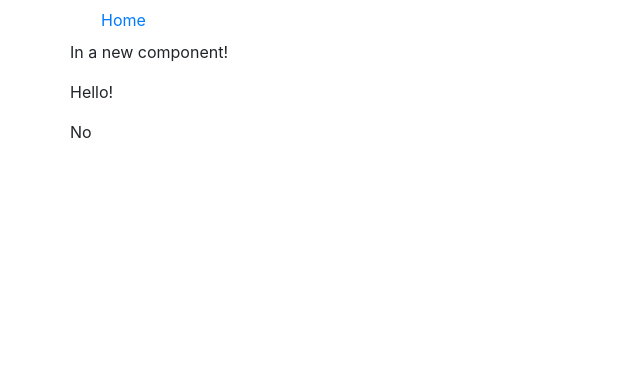
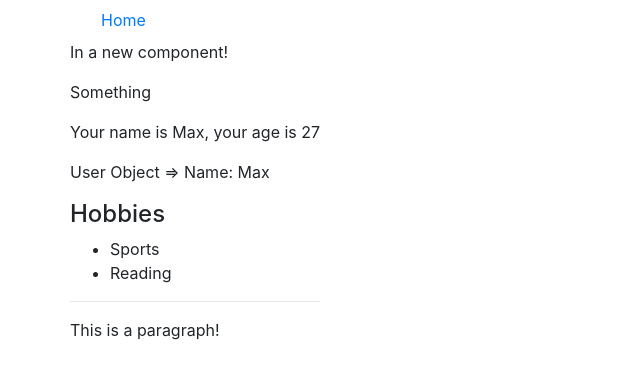
Before and after one commit to unixqnx/react-base-25112019, a React (Create React App) app: page / in a window 1280 px wide. Shown: the top 378 px of the page, without its empty margins (0-640 px from the left). Built offline with nearby package versions, Linux system fonts and the light colour scheme.

Commit message:
ReactJS Basics - #6 Passing Data with Props

```diff
--- a/src/app/components/Home.js
+++ b/src/app/components/Home.js
@@ -2,18 +2,29 @@ import React from "react";
 
 export class Home extends React.Component{
     render(){
-        let content = "";
-        if(true){
-            content = <p>Hello!</p>
-        }
-
-
+        console.log(this.props);
+        let text = "Something";
         return(
             <div>
                 <p>In a new component!</p>
-                {content}
-                { 5===7 ? "Yes" : "No" }
+                <p>{text}</p>
+                <p>Your name is {this.props.name}, your age is {this.props.age}</p>
+                <p>User Object => Name: {this.props.name}</p>
+                <div>
+                    <h4>Hobbies</h4>
+                    <ul>
+                        {this.props.user.hobbies.map((hobby, i) => <li key={i}>{hobby}</li>)}
+                    </ul>
+                </div>
+                <hr/>
+                {this.props.children}
             </div>
         );
     }
 }
+
+// Home.propTypes = {
+//     name : React.PropTypes.string,
+//     age : React.PropTypes.number,
+//     user : React.PropTypes.object
+// };
--- a/src/app/index.js
+++ b/src/app/index.js
@@ -6,6 +6,12 @@ import {Home} from './components/Home';
 
 export default class App extends React.Component {
     render(){
+        let user = {
+            name : "Anna",
+            hobbies : ["Sports", "Reading"]
+        };
+
+
         return(
             <div className="container">
                 <div className="row">
@@ -15,7 +21,9 @@ export default class App extends React.Component {
                 </div>
                 <div className="row">
                     <div className="col-xs-10 col-xs-offet-1">
-                        <Home/>
+                        <Home name={"Max"} age={27} user={user}>
+                        <p>This is a paragraph!</p>
+                        </Home>
                     </div>
                 </div>
             </div>
```
